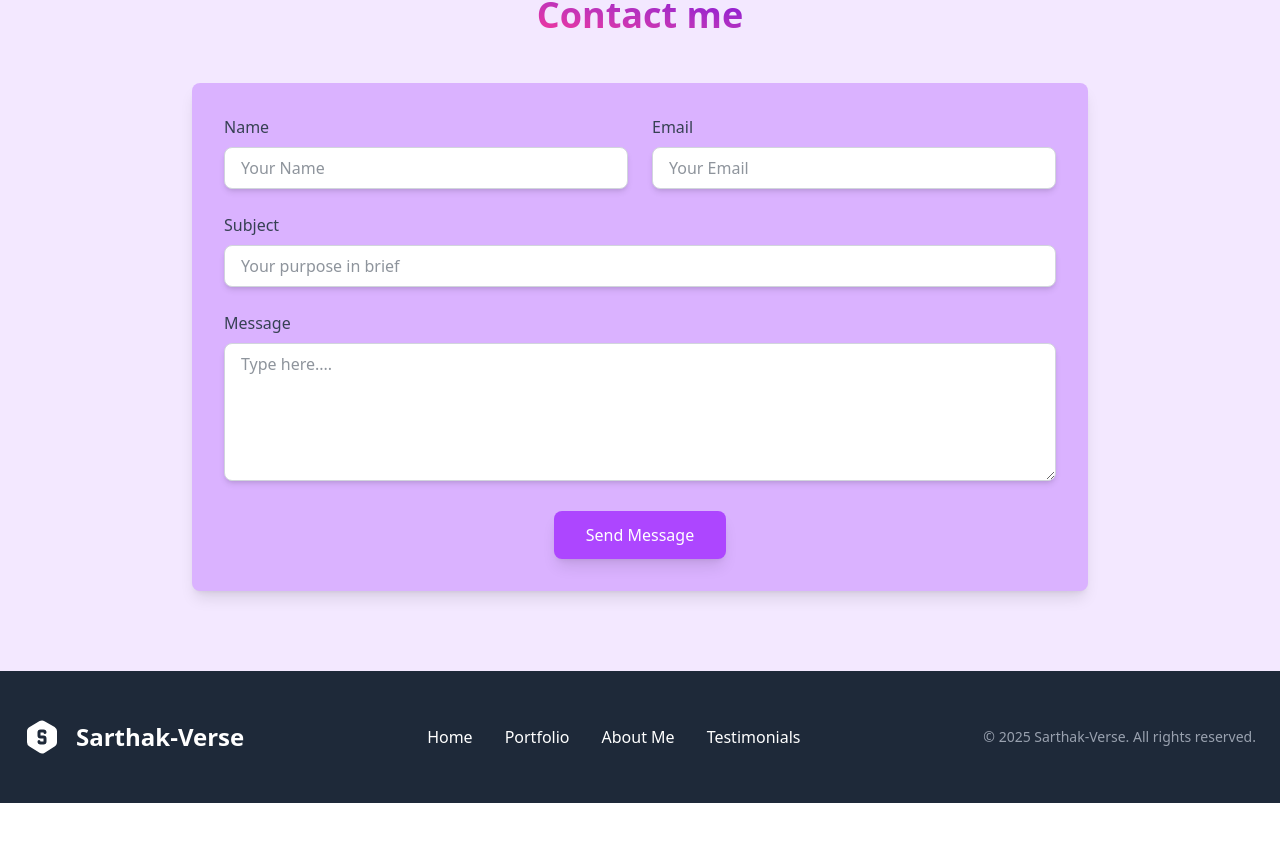
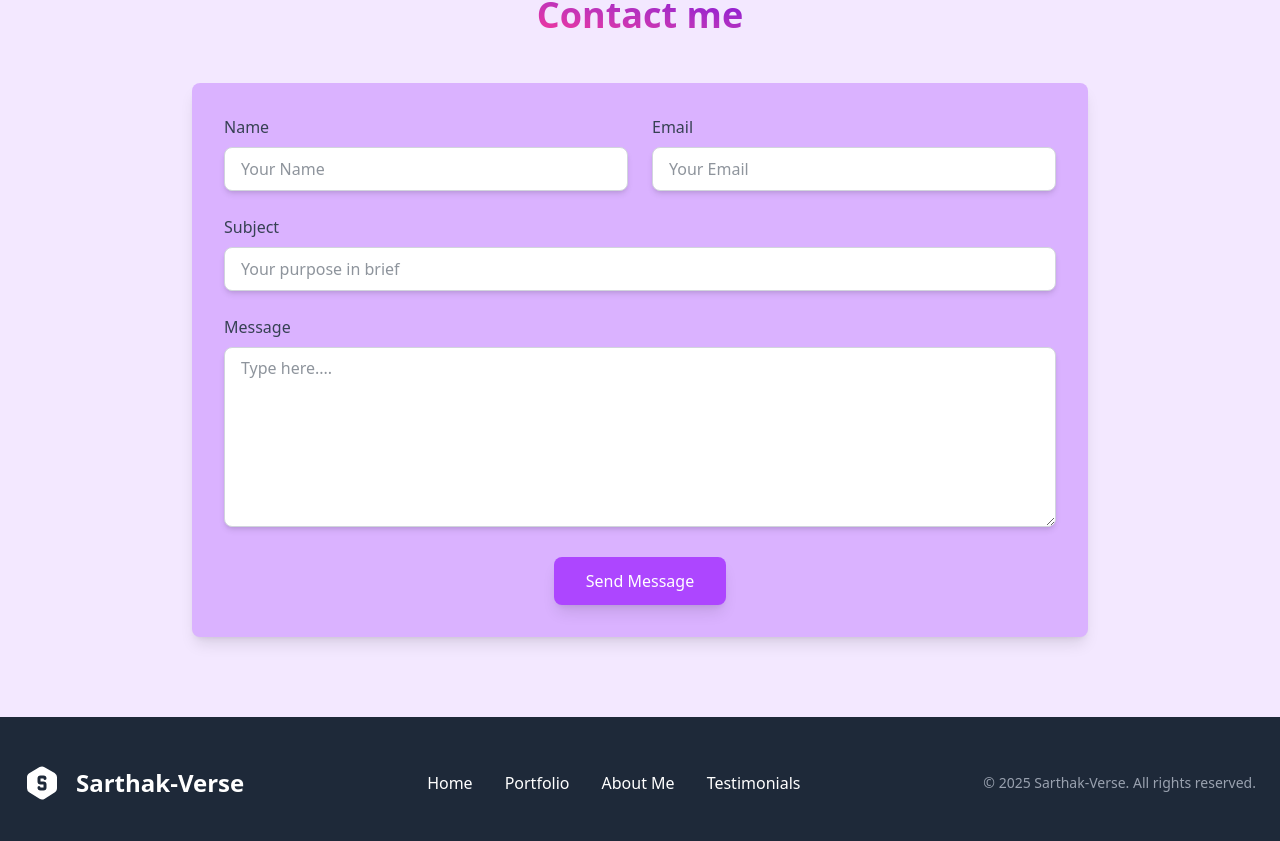
Before and after one commit to sarthakkaushik927/TASK-4-PORTFOLIO, a React (Vite) app: page / in a window 1280 px wide. Shown: the part 3452-4293 px from the top of the page. Before the commit the page ends 4255 px from the top, so only its background shows below. Built offline with nearby package versions, Linux system fonts and the light colour scheme.

Commit message:
bugx fixed an don top button

```diff
--- a/src/App.jsx
+++ b/src/App.jsx
@@ -9,6 +9,7 @@ import TestimonialsSection from './components/TestimonialsSection';
 import ContactForm from './components/ContactForm';
 import Footer from './components/Footer';
 import Contactbutton from './components/Contactbutton';
+import GoTop from './components/GoTop';
 
 function App() {
   return (
@@ -22,7 +23,9 @@ function App() {
         <TestimonialsSection />
         <ContactForm />
       </main>
+      <GoTop />
       <Contactbutton />
+
 
       <Footer />
 
--- a/src/components/ContactForm.jsx
+++ b/src/components/ContactForm.jsx
@@ -40,23 +40,23 @@ const ContactForm = () => {
           <div className="grid grid-cols-1 md:grid-cols-2 gap-6 mb-6 ">
             <div>
               <label htmlFor="name" className="block  text-gray-700 font-medium mb-2 ">Name</label>
-              <input type="text" placeholder='Your Name' id="name" name="name" value={formData.name} onChange={handleChange} className=" w-full px-4 py-2 border border-gray-300 rounded-lg focus:outline-none focus:ring-2 focus:ring-purple-600 bg-white shadow-md hover:scale-105 duration-300" />
+              <input type="text" placeholder='Your Name' id="name" name="name" value={formData.name} onChange={handleChange} className="min-h-11 w-full px-4 py-2 border border-gray-300 rounded-lg focus:outline-none focus:ring-2 focus:ring-purple-600 bg-white shadow-md hover:scale-105 duration-300" />
             </div>
             <div>
               <label htmlFor="email"  className="block text-gray-700 font-medium mb-2">Email</label>
-              <input type="email" placeholder='Your Email' id="email" name="email" value={formData.email} onChange={handleChange} className="w-full px-4 py-2 border border-gray-300 rounded-lg focus:outline-none focus:ring-2 focus:ring-purple-600 bg-white shadow-md hover:scale-105 duration-300" />
+              <input type="email" placeholder='Your Email' id="email" name="email" value={formData.email} onChange={handleChange} className="w-full min-h-11 px-4 py-2 border border-gray-300 rounded-lg focus:outline-none focus:ring-2 focus:ring-purple-600 bg-white shadow-md hover:scale-105 duration-300" />
             </div>
           </div>
           <div className="mb-6">
             <label htmlFor="subject"  className="block text-gray-700 font-medium mb-2">Subject</label>
-            <input type="text" placeholder="Your purpose in brief" id="subject" name="subject" value={formData.subject} onChange={handleChange} className="w-full px-4 py-2 border border-gray-300 rounded-lg focus:outline-none focus:ring-2 focus:ring-purple-600 bg-white shadow-md hover:scale-105 duration-300" />
+            <input type="text" placeholder="Your purpose in brief" id="subject" name="subject" value={formData.subject} onChange={handleChange} className="min-h-11 w-full px-4 py-2 border border-gray-300 rounded-lg focus:outline-none focus:ring-2 focus:ring-purple-600 bg-white shadow-md hover:scale-105 duration-300" />
           </div>
           <div className="mb-6">
             <label htmlFor="message" className="block text-gray-700 font-medium mb-2">Message</label>
-            <textarea id="message" placeholder='Type here....' name="message" value={formData.message} onChange={handleChange} rows="5" className="w-full px-4 py-2 border border-gray-300 rounded-lg focus:outline-none focus:ring-2 focus:ring-purple-600 bg-white shadow-md hover:scale-105 duration-300"></textarea>
+            <textarea id="message" placeholder='Type here....' name="message" value={formData.message} onChange={handleChange} rows="5" className="w-full min-h-45 px-4 py-2 border border-gray-300 rounded-lg focus:outline-none focus:ring-2 focus:ring-purple-600 bg-white shadow-md hover:scale-105 duration-300"></textarea>
           </div>
           <div className="text-center">
-            <button type="submit" className="bg-purple-500 hover:scale-105 duration-300  hover:bg-gradient-to-r from-purple-500 to-pink-500 rounded-lg p-10 shadow-lg text-white py-3 px-8 font-medium ">
+            <button type="submit" className=" bg-purple-500 hover:scale-105 duration-300  hover:bg-gradient-to-r from-purple-500 to-pink-500 rounded-lg p-10 shadow-lg text-white py-3 px-8 font-medium ">
               Send Message
             </button>
           </div>
--- /dev/null
+++ b/src/components/GoTop.jsx
@@ -0,0 +1,17 @@
+import React from 'react'
+
+const GoTop = () => {
+  return (
+    <div className=''>
+
+        <a href="#home" >
+          <button className=" fixed bottom-[10%] right-4 bg-gradient-to-bl from-purple-700 to-pink-500  text-white py-2 px-8 rounded-4xl  font-bold inline-block hover:scale-115 duration-300">
+            Go Top
+            </button>
+        </a>
+
+    </div>
+  )
+}
+
+export default GoTop
--- a/src/components/SkillsSection.jsx
+++ b/src/components/SkillsSection.jsx
@@ -22,7 +22,7 @@ const SkillsSection = () => {
 
         <div className="grid grid-cols-1 md:grid-cols-2 lg:grid-cols-4 gap-8  ">
           {skills.map((skill, index) => (
-            <div key={index} className="bg-white p-8 rounded-lg shadow-md hover:shadow-2xl transition-all duration-300 flex flex-col items-center hover:scale-105 hover:duration-300 ">
+            <div key={index} className="ane bg-white p-8 rounded-lg shadow-md hover:shadow-2xl transition-all duration-300 flex flex-col items-center hover:scale-105 hover:duration-300 ">
 
 
               <div className="mb-4"><img className='rounded-lg' src={`${skill.img}`} alt={skill.title} /></div>
```
Also changed, not shown: src/index.css (line endings or trailing spaces).
